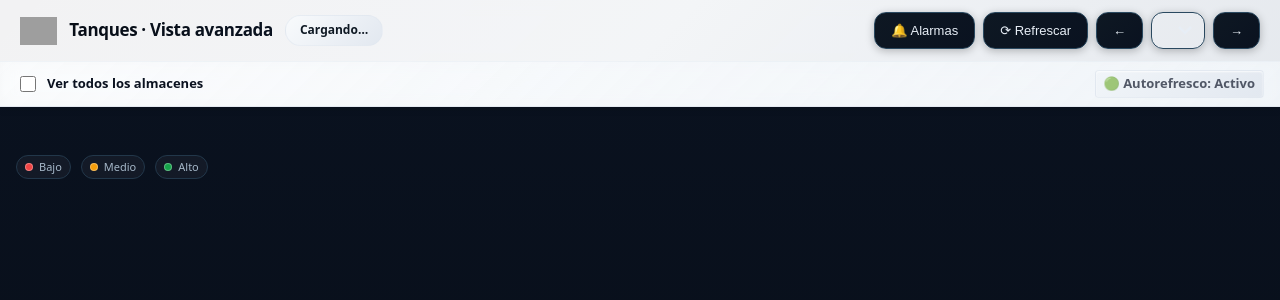
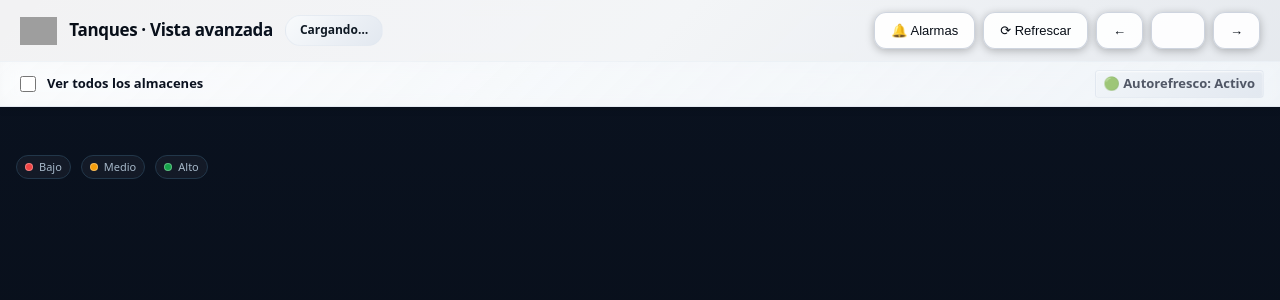
Before and after one commit to jslomana2/TankFuel-v001, a Flask app: page / in a window 1280 px wide. Shown: the top 300 px of the page. Run offline with Flask 3, Linux system fonts and the light colour scheme; data that the repository does not hold is empty; grey boxes are pictures that could not be loaded.

Commit message:
Add files via upload

```diff
--- a/dbf_exe_project/app.py
+++ b/dbf_exe_project/app.py
@@ -154,7 +154,7 @@ def _articulos():
         out = {
             str(r.get("CODIGO")): {
                 "nombre": str(r.get("DESCRI") or ""),
-                "color": _color_hex_from_colorref(r.get("COLORPRODU"))  # USAR FUNCIÓN CORREGIDA
+                "color": _color_hex_from_colorref(str(r.get("COLORPRODU") or '').strip())  # USAR FUNCIÓN CORREGIDA
             }
             for r in DBF(filepath, ignore_missing_memofile=True, recfactory=dict, char_decode_errors='ignore')
             if r.get("CODIGO")
--- a/dbf_exe_project/static/sondastanques_mod.css
+++ b/dbf_exe_project/static/sondastanques_mod.css
@@ -631,3 +631,19 @@ footer{
   .pill{ border:0; background:#eee; color:#222; }
   #histChart{ height:300px }
 }
+
+
+/* FIX: Legibility of select & buttons on light header */
+header select, header button{
+  color: var(--bg-deep) !important;
+  background: rgba(255,255,255,0.9) !important;
+  border-color: rgba(148,163,184,0.45) !important;
+}
+
+/* FIX: Status circle alignment */
+.status{ line-height: 1; align-items: center; }
+.status .dot, .status .warnIcon{
+  display:inline-block; vertical-align:middle;
+}
+.status .dot{ width:10px; height:10px; margin-top:0; }
+.status .warnIcon{ line-height:1; transform: translateY(0); }
--- a/dbf_exe_project/static/sondastanques_mod.js
+++ b/dbf_exe_project/static/sondastanques_mod.js
@@ -330,6 +330,13 @@ function nivelColorFromPct(p){ p = Math.max(0, Math.min(100, Math.round(p||0)));
 
 // FUNCIÓN colorFrom CORREGIDA PARA RESPETAR COLORES DEL ARCHIVO
 function colorFrom(v){
+  if(v===undefined||v===null) return "#2563eb";
+  if(typeof v!=="string") v = String(v);
+  v = v.trim();
+  // Normalize like '#RRGGBB'
+  var m = /^(?:#)?([0-9a-fA-F]{6})$/.exec(v);
+  if(m){ v = "#"+m[1].toUpperCase(); }
+
   if(typeof v==="string" && v && v !== "#CCCCCC" && v !== "#1987ff" && v !== "undefined" && v !== "null") {
     var rgb = hexToRgb(v);
     if(rgb && (rgb.r > 220 && rgb.g > 220 && rgb.b > 220)) {
```
